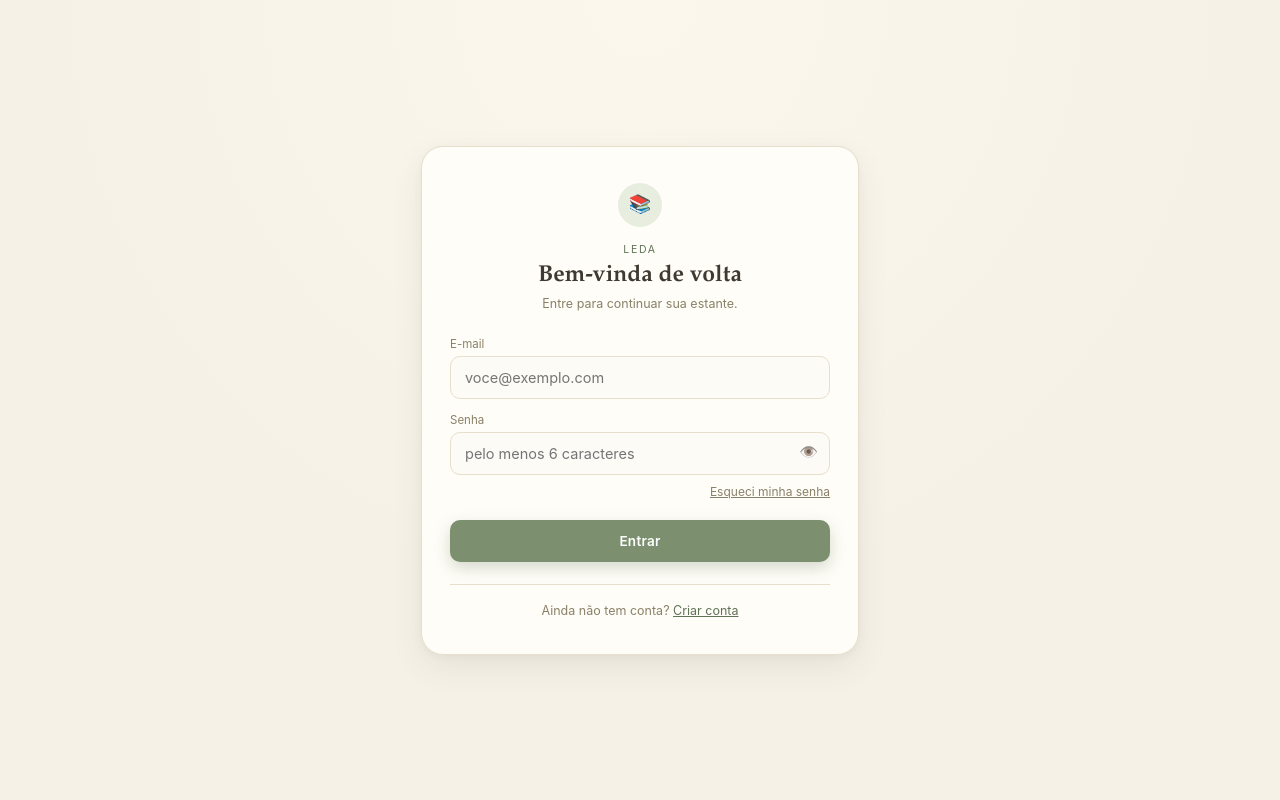
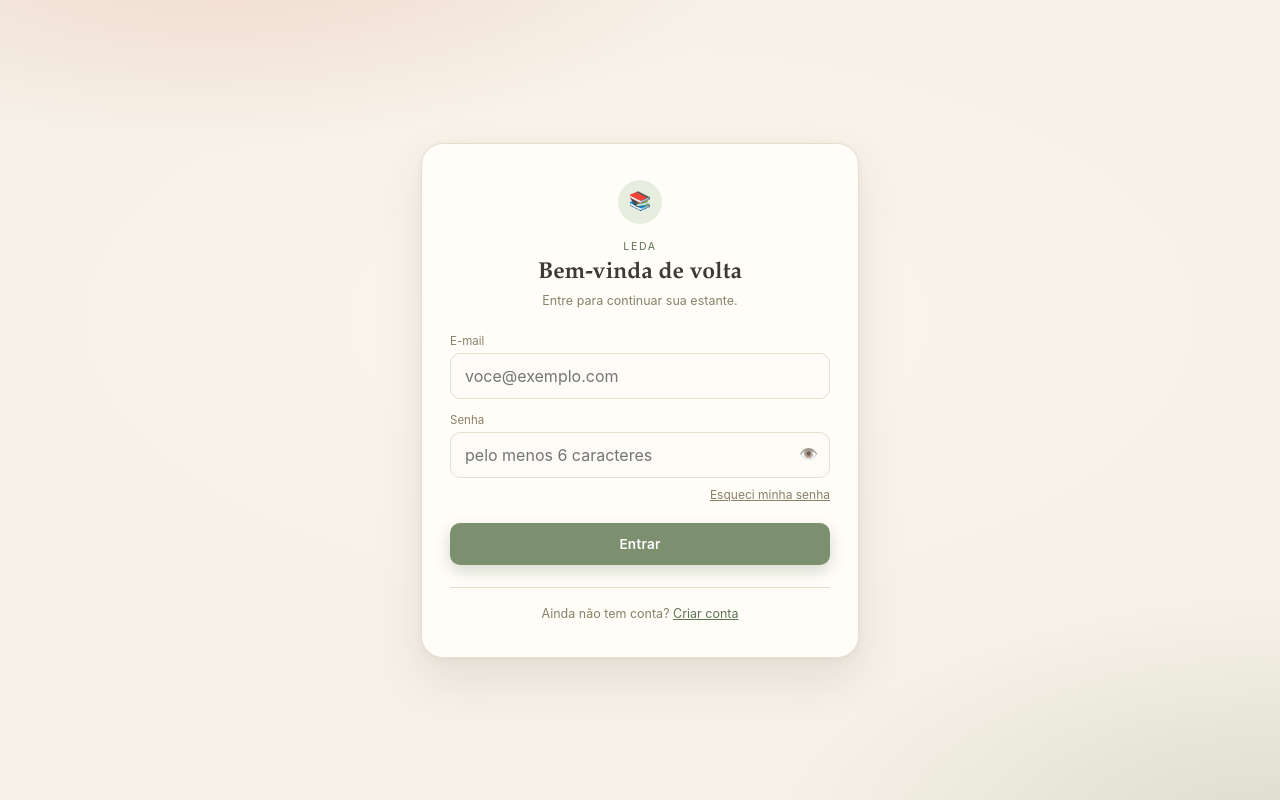
Before and after one commit to MarcelaTav/leda-app, a React (Vite) app: page / in a window 1280 px wide. Built offline with nearby package versions, Linux system fonts and the light colour scheme.

Commit message:
Update Root.jsx

```diff
--- a/src/Root.jsx
+++ b/src/Root.jsx
@@ -52,7 +52,7 @@ function TelaAutenticacao() {
   const estiloInput = (focado) => ({
     width: "100%",
     boxSizing: "border-box",
-    fontSize: "14.5px",
+    fontSize: "16px",
     padding: "12px 14px",
     borderRadius: "10px",
     border: `1.5px solid ${focado ? COR.sauge : COR.linha}`,
@@ -146,7 +146,11 @@ function TelaAutenticacao() {
     <div
       style={{
         fontFamily: SERIF,
-        background: `radial-gradient(circle at 50% 0%, #FBF7EC 0%, ${COR.fundo} 60%)`,
+        background: `
+          radial-gradient(ellipse 70% 45% at 18% -8%, rgba(224, 158, 148, 0.30) 0%, rgba(224, 158, 148, 0) 60%),
+          radial-gradient(ellipse 65% 50% at 100% 105%, rgba(124, 144, 112, 0.22) 0%, rgba(124, 144, 112, 0) 60%),
+          radial-gradient(ellipse 90% 70% at 50% 40%, #FBF6ED 0%, ${COR.fundo} 70%)
+        `,
         minHeight: "100dvh",
         color: COR.textoPrincipal,
         display: "flex",
@@ -164,7 +168,7 @@ function TelaAutenticacao() {
           border: `1px solid ${COR.linha}`,
           borderRadius: "22px",
           padding: "36px 28px",
-          boxShadow: "0 2px 8px rgba(62, 58, 49, 0.04), 0 12px 32px rgba(62, 58, 49, 0.08)",
+          boxShadow: "0 2px 8px rgba(62, 58, 49, 0.05), 0 20px 48px rgba(62, 58, 49, 0.10)",
         }}
       >
         <div style={{ display: "flex", alignItems: "center", justifyContent: "center", width: "44px", height: "44px", borderRadius: "50%", background: COR.saugeClaro, margin: "0 auto 16px", fontSize: "18px" }}>
@@ -335,7 +339,7 @@ function TelaNovaSenha() {
   const estiloInput = {
     width: "100%",
     boxSizing: "border-box",
-    fontSize: "14.5px",
+    fontSize: "16px",
     padding: "12px 14px",
     paddingRight: "38px",
     borderRadius: "10px",
```
